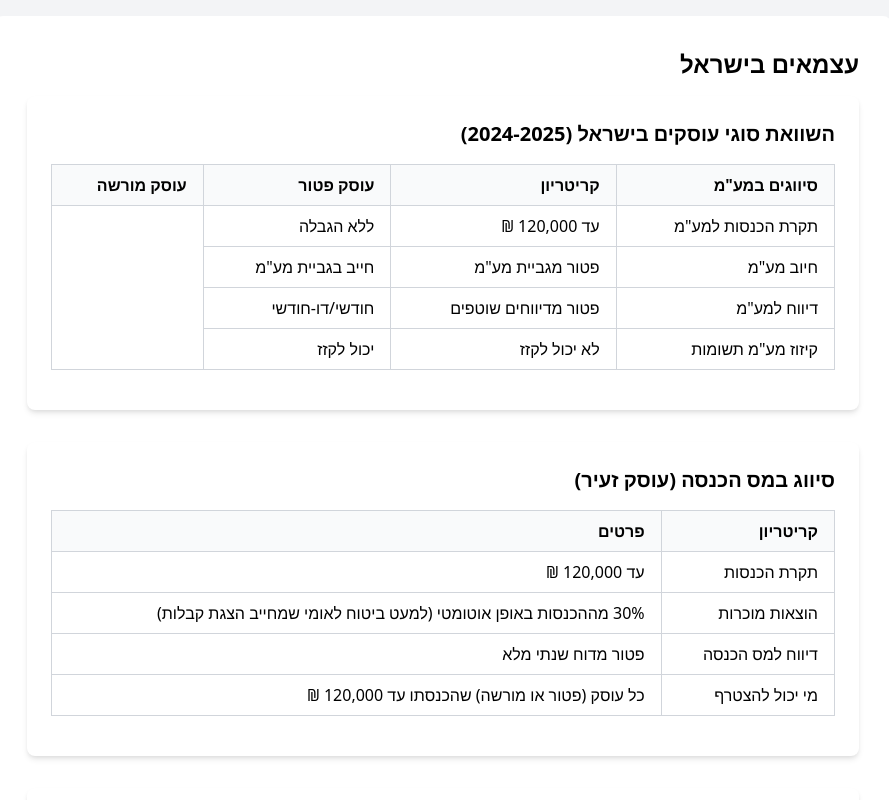
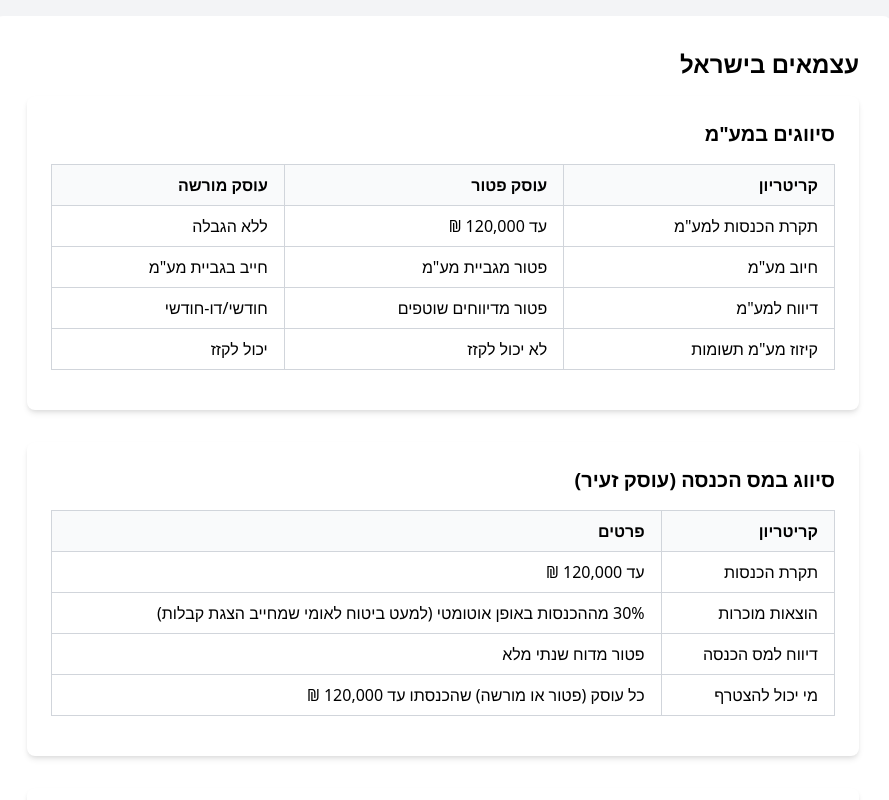
Before and after one commit to Zevik/Atsmai, a Next.js app: page / in a window 1280 px wide. Shown: the top 800 px of the page, without its empty margins (197-1086 px from the left). Built offline with nearby package versions, Linux system fonts and the light colour scheme.

Commit message:
Fix table structure in index.js

```diff
--- a/pages/index.js
+++ b/pages/index.js
@@ -4,11 +4,10 @@ export default function Home() {
       <div className="max-w-4xl mx-auto bg-white p-8 rounded-lg shadow-lg">
         <h1 className="text-2xl font-bold mb-4">עצמאים בישראל</h1>
         <section className="mb-8">
-          <h2 className="text-xl font-semibold mb-2">השוואת סוגי עוסקים בישראל (2024-2025)</h2>
+          <h2 className="text-xl font-semibold mb-2">סיווגים במע"מ</h2>
           <table className="min-w-full bg-white">
             <thead>
               <tr>
-                <th className="py-2">סיווגים במע"מ</th>
                 <th className="py-2">קריטריון</th>
                 <th className="py-2">עוסק פטור</th>
                 <th className="py-2">עוסק מורשה</th>
```
